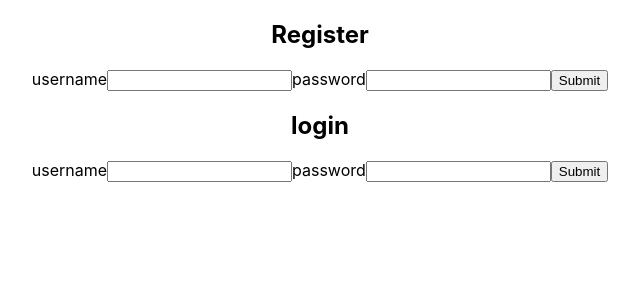
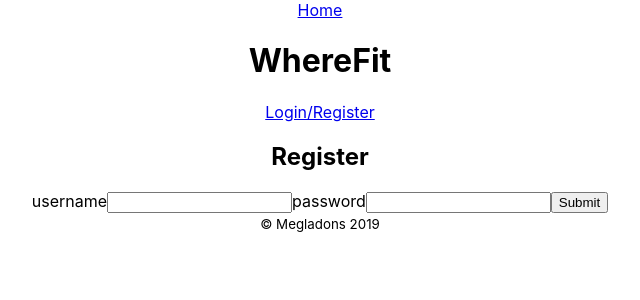
Before and after one commit to lemondsun/Where-fit, a React (Create React App) app in the folder client/: page /register in a window 1280 px wide. Shown: the top 300 px of the page, without its empty margins (320-960 px from the left). Built offline with nearby package versions, Linux system fonts and the light colour scheme; the HTML template or start-up script is replaced by a standard one.

Commit message:
login, register header, footer, fixes in app.js and api helper

```diff
--- a/client/src/App.js
+++ b/client/src/App.js
@@ -3,14 +3,15 @@ import './App.css';
 import { Route, Link, withRouter } from 'react-router-dom';
 import { indexHome, showHome, loginUser, registerUser, verifyUser, showUser, putUser, destroyUser, indexLocation, showLocation, postLocation, putLocation, destroyLocation, indexActivity, showActivity, postActivity, putActivity, destroyActivity } from './services/api-helper';
 import LoginForm from './components/LoginForm';
+
 import RegisterForm from './components/RegisterForm';
 import HomePage from './components/HomePage';
+import Header from './components/Header';
+import Footer from './components/Footer';
 
 class App extends Component {
   state = {
-
-  currentUser: null,
-    password: null,
+    currentUser: {},
     locations: [],
     activities: [],
     user_id: null,
@@ -19,118 +20,89 @@ class App extends Component {
   }
 
 
-
-
   handleLogin = async (loginData) => {
-    const currentUser = await loginUser(loginData);
-    console.log(currentUser,"hello")
+    const resp = await loginUser(loginData);
+    const currentUser = resp
     this.setState({ currentUser })
-    // this.state.history.push(`/`)
+    if (this.state.currentUser.username) {
+      this.props.history.push(`/user/${this.state.currentUser.id}/location`)
+    }
+    else {
+      this.props.history.push(`/login`)
+    }
 
   }
 
   handleRegister = async (registerData) => {
     const currentUser = await registerUser(registerData);
-    console.log(currentUser, registerData)
     this.setState({ currentUser })
-    // this.state.history.push('/')
+    if (this.state.currentUser.username) {
+      this.props.history.push(`/user/${this.state.currentUser.id}/location`)
+    }
+    else {
+      this.props.history.push(`/register`)
+    }
   }
 
   handleChange = (e) => {
-    console.log("yurr",e.target)
     const { name, value } = e.target;
     this.setState({ [name]: value })
+  }
 
-  }
   handleVerify = async () => {
     const currentUser = await verifyUser();
     if (currentUser) {
       this.setState({ currentUser })
     }
-  }
-  // handleLogout = () => {
-  //   this.setState({
-  //     currentUser: null
-  //   })
-  //   localStorage.removeItem('authToken')
-  // }
-
-  componentDidMount= async () => {
-    // this.handleVerify()
-    // if (!currentUser) {
-
-    // }
-    const locations = await indexHome()
-    this.setState({locations})
+    if (this.state.currentUser.username) {
+      this.props.history.push(`/user/${this.state.currentUser.id}/location`)
+    }
+    else {
+      this.props.history.push(`/`)
+    }
   }
 
+  handleLogout = () => {
+    this.setState({
+      currentUser: {}
+    })
+    localStorage.removeItem('authToken')
+    this.props.history.push(`/`)
+  }
 
+  componentDidMount = async () => {
+    // this.handleVerify()
 
+    const locations = await indexHome()
+    this.setState({ locations })
+  }
 
   render() {
     return (
       <div className="App">
+        <Header
+          user={this.state.currentUser}
+          handleLogout={this.handleLogout}
+        />
+        <Route exact path='/login' render={() => <LoginForm
+          handleLogin={this.handleLogin}
+        />} />
+
+        <Route exact path='/register' render={() => <RegisterForm
+          handleRegister={this.handleRegister}
+        />} />
+
+
         <Route exact path='/' render={() => <HomePage locations={this.state.locations} />} />
         {/* <Route path='/:id' render={() => <HomePage locations={this.state.locations}  />} /> */}
 
-        <form onSubmit={(e) => {
-        e.preventDefault()
-        this.handleRegister(this.state)
-      }}>
-        <h2>Register</h2>
-        <label htmlFor="username">username</label>
-        <input
-          type="text"
-          name="username"
-          id="username"
-            value={this.state.username}
-          onChange={this.handleChange}
-        />
-        <label htmlFor="password">password</label>
-        <input
-          type="password"
-          name="password"
-          id="password"
-          value={this.state.password}
-          onChange={this.handleChange}
-        />
-        <button>Submit</button>
-        </form>
-
-
-
-
-        <form onSubmit={(e) => {
-        e.preventDefault()
-        this.handleLogin(this.state)
-      }}>
-        <h2>login</h2>
-        <label htmlFor="username">username</label>
-        <input
-          type="text"
-          name="username"
-          id="username"
-          value={this.state.username}
-          onChange={this.handleChange}
-        />
-        <label htmlFor="password">password</label>
-        <input
-          type="password"
-          name="password"
-          id="password"
-          value={this.state.password}
-          onChange={this.handleChange}
-        />
-        <button>Submit</button>
-      </form>
-
-
-
 
         {/* <Route exact path='/register' render={() => <RegisterForm user={this.state.user} handleChange={this.handleChange} handleRegister={this.handleRegister}/>}/> */}
+
+        <Footer />
       </div>
     );
   }
 }
 
-export default App;
+export default withRouter(App);
--- a/client/src/components/Footer.jsx
+++ b/client/src/components/Footer.jsx
@@ -0,0 +1,10 @@
+import React from 'react';
+
+export default function Footer() {
+
+  return (
+    <footer>
+      <small>&copy; Megladons 2019</small>
+    </footer>
+  )
+}
--- a/client/src/components/Header.jsx
+++ b/client/src/components/Header.jsx
@@ -0,0 +1,35 @@
+import React from 'react';
+import { Link } from 'react-router-dom';
+
+export default function Header(props) {
+
+  return (
+    <div id="header">
+      <div id="header-link-div">
+        <Link id="header-link" className="header-link" to="/">Home</Link>
+      </div>
+      <h1 id="header-text" className="header-text">WhereFit</h1>
+
+
+      {props.user.username && (
+        <div id="header-links-loggedin">
+
+          <Link id="header-user" className="header-link"
+            to={`/user/${props.user.id}`}>User Info</Link>
+          <button
+            className="header-logout"
+            onClick={props.handleLogout}>Logout</button>
+          <h2 id="header-welcome"
+            className="header-link">Welcome {props.user.username}</h2>
+        </div>
+      )}
+      {!props.user.username && (
+        <div id="header-links-notlogged-in">
+          <Link id="header-login" className="header-link"
+            to="/login">Login/Register</Link>
+        </div>
+      )}
+
+    </div>
+  )
+}
--- a/client/src/components/HomePage.jsx
+++ b/client/src/components/HomePage.jsx
@@ -1,5 +1,5 @@
 import React from 'react'
-import { Link } from 'react-router-dom'
+// import { Link } from 'react-router-dom'
 export default function HomePage(props) {
   return (
 
@@ -7,14 +7,12 @@ export default function HomePage(props) {
 
       {props.locations && (
         <>
-        <h1>Register or Login to view more</h1>
+          <h1>Register or Login to view more</h1>
           {props.locations.map(location => (
-
-            <div>
-
-            <img id="" src={location.image_url}></img>
-            <h2>{location.name}</h2>
-            <h2>{location.description}</h2>
+            <div key={location.id} className="home-locations">
+              <img className="home-img" src={location.image_url} alt={location.name}></img>
+              <h2 className="home-name">{location.name}</h2>
+              <h2 className="home-desc">{location.description}</h2>
             </div>
           ))}
         </>
--- a/client/src/components/LoginForm.jsx
+++ b/client/src/components/LoginForm.jsx
@@ -14,7 +14,10 @@ export default class LoginForm extends Component {
 
   render() {
     return (
-      <form>
+      <form onSubmit={(e) => {
+        e.preventDefault()
+        this.props.handleLogin(this.state)
+      }}>
         <h2>Login</h2>
         <label htmlFor="username">username</label>
         <input
--- a/client/src/components/RegisterForm.jsx
+++ b/client/src/components/RegisterForm.jsx
@@ -1,45 +1,21 @@
 import React, { Component } from 'react'
 
 export default class RegisterForm extends Component {
-  // state = {
-  //   username: "",
-  //   password: ""
-  // }
+  state = {
+    username: "",
+    password: ""
+  }
 
   handleChange = (e) => {
     const { name, value } = e.target;
     this.setState({ [name]: value })
-    console.log('here', this.props)
   }
 
   render() {
     return (
-      // <form onSubmit={(e) => {
-      //   e.preventDefault()
-      //   this.props.handleRegister(this.state)
-      // }}>
-      //   <h2>Register</h2>
-      //   <label htmlFor="username">username</label>
-      //   <input
-      //     type="text"
-      //     name="username"
-      //     id="username"
-      //     value={this.props.user}
-      //     onChange={this.handleChange}
-      //   />
-      //   <label htmlFor="password">password</label>
-      //   <input
-      //     type="password"
-      //     name="password"
-      //     id="password"
-      //     value={this.props.password}
-      //     onChange={this.handleChange}
-      //   />
-      //   <button>Submit</button>
-      // </form>
       <form onSubmit={(e) => {
         e.preventDefault()
-        this.props.handleRegister(this.props)
+        this.props.handleRegister(this.state)
       }}>
         <h2>Register</h2>
         <label htmlFor="username">username</label>
@@ -47,18 +23,19 @@ export default class RegisterForm extends Component {
           type="text"
           name="username"
           id="username"
-          value={this.props.username}
-          onChange={this.props.handleChange}
+          value={this.state.username}
+          onChange={this.handleChange}
         />
         <label htmlFor="password">password</label>
         <input
           type="password"
           name="password"
           id="password"
-          value={this.props.password}
-          onChange={this.props.handleChange}
+          value={this.state.password}
+          onChange={this.handleChange}
         />
         <button>Submit</button>
+
       </form>
     )
   }
--- a/client/src/services/api-helper.js
+++ b/client/src/services/api-helper.js
@@ -11,7 +11,7 @@ export const indexHome = async () => {
   return resp.data
 }
 
-export const showHome = async (id,getData) => {
+export const showHome = async (id, getData) => {
   const resp = await api.get(`/${id}`, getData);
   return resp.data
 }
@@ -19,21 +19,32 @@ export const showHome = async (id,getData) => {
 // ============== Auth ================
 
 export const loginUser = async (loginData) => {
+  try {
     const resp = await api.post('/login', loginData)
     localStorage.setItem('authToken', resp.data.token);
     api.defaults.headers.common.authorization = `Bearer ${resp.data.token}`
     return resp.data.user
   }
+  catch (e) {
+    return ({ username: "", id: -1 })
+  }
+}
 
 export const registerUser = async (registerData) => {
+  try {
     const resp = await api.post('/register', registerData)
     localStorage.setItem('authToken', resp.data.token);
     api.defaults.headers.common.authorization = `Bearer ${resp.data.token}`
-  return resp.data
+    return resp.data.user
+  }
+  catch (e) {
+    return ({ username: "", id: null })
+  }
 }
 
 export const verifyUser = async () => {
   const token = localStorage.getItem('authToken');
+
   if (token) {
     api.defaults.headers.common.authorization = `Bearer ${token}`
     const resp = await api.get('/verify');
@@ -82,7 +93,7 @@ export const showLocation = async (id, getData) => {
   return resp.data
 }
 
-export const postLocation = async (id,postData) => {
+export const postLocation = async (id, postData) => {
   const resp = await api.post(`/user/${id}/location`, postData);
   return resp.data
 }
```
Lines whose indentation alone changed are shown as unchanged.
